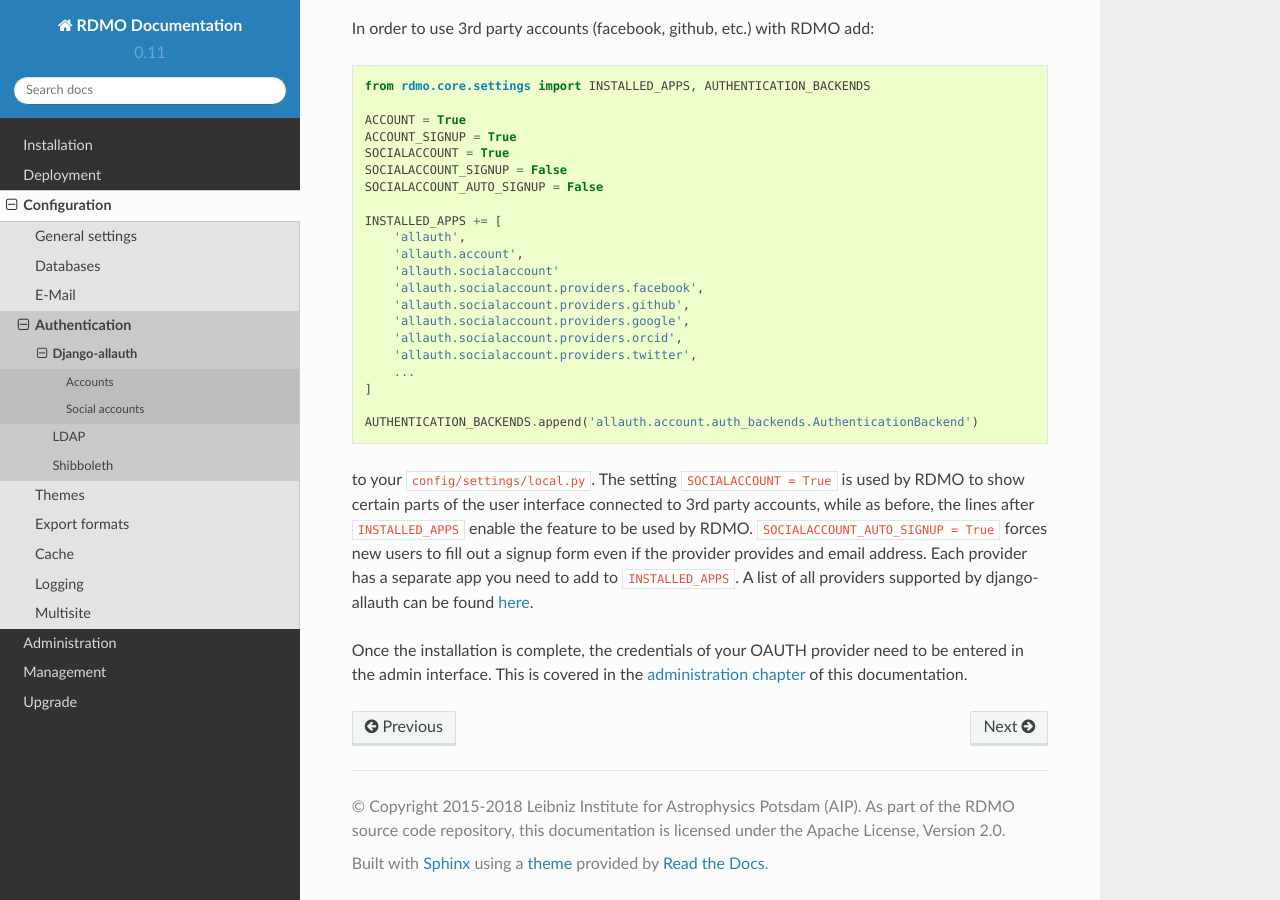
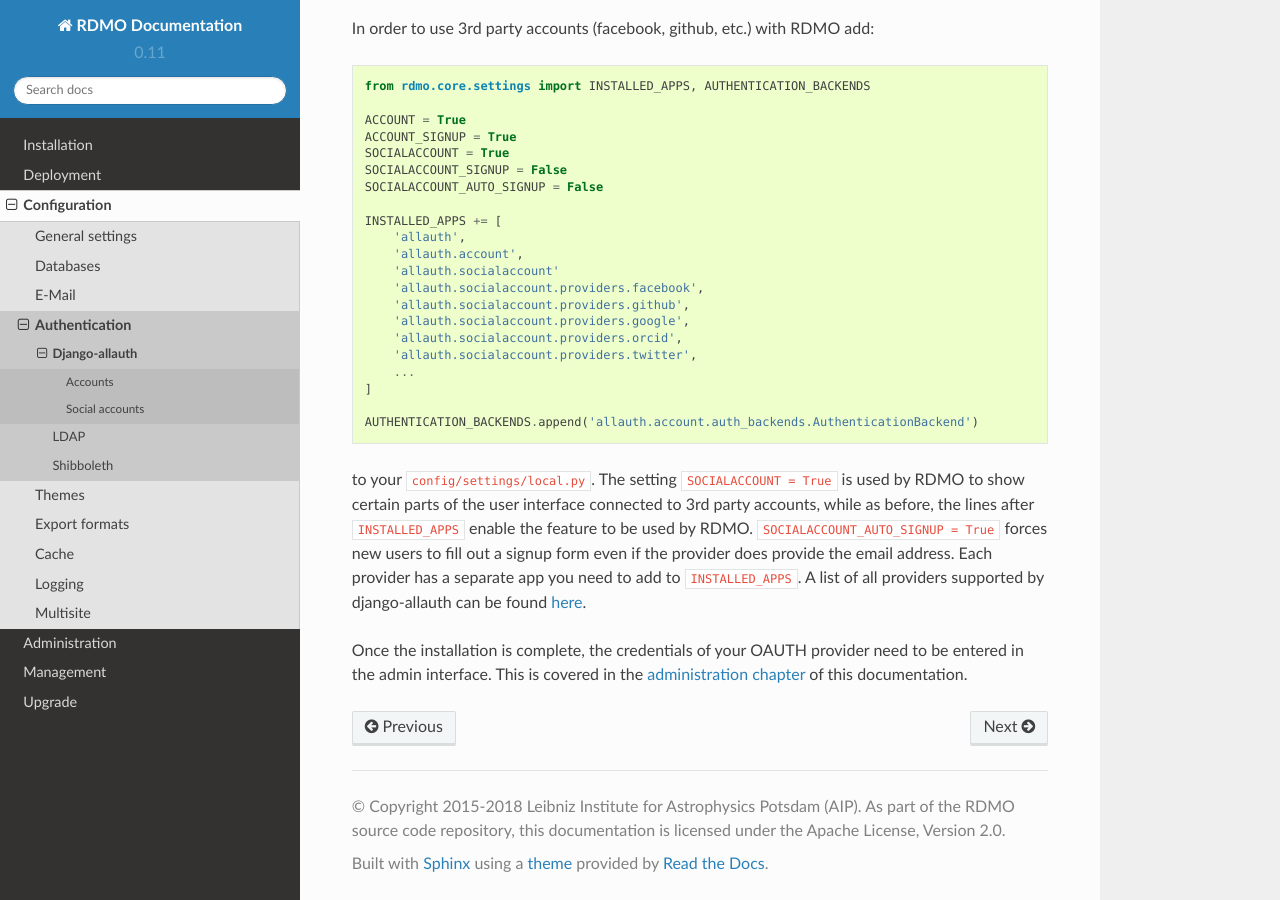
Before and after one commit to rdmorganiser/rdmo-docs, a Sphinx documentation site: the page built from docs/configuration/authentication/allauth.md, in a window 1280 px wide and 900 px high, scrolled down 912 px. Built offline with Sphinx 7.4.7 and the Read the Docs theme 2.0.0, drawn with Linux system fonts in a browser that asks for light colours.

Commit message:
Fix odd sentence

````diff
--- a/docs/configuration/authentication/allauth.md
+++ b/docs/configuration/authentication/allauth.md
@@ -25,7 +25,6 @@ AUTHENTICATION_BACKENDS.append('allauth.account.auth_backends.AuthenticationBack
 to your `config/settings/local.py`. The setting `ACCOUNT = True` enables the general django-allauth features in RDMO, while `ACCOUNT_SIGNUP = True` enables new users to register with your RDMO instance. `ACCOUNT_TERMS_OF_USE = False` disables the Terms of Use. If you set it to `True` every registering user will have to agree to your policy. The last lines enable django-allauth to be used by RDMO.
 
 The behavior of `django-allauth` can be further configured by the settings documented in the [django-allauth documentation](http://django-allauth.readthedocs.io/en/latest/configuration.html). RDMO sets some defaults, which can be found in `config/settings/base.py`.
-
 
 ## Social accounts
 
@@ -55,6 +54,6 @@ INSTALLED_APPS += [
 AUTHENTICATION_BACKENDS.append('allauth.account.auth_backends.AuthenticationBackend')
 ```
 
-to your `config/settings/local.py`. The setting `SOCIALACCOUNT = True` is used by RDMO to show certain parts of the user interface connected to 3rd party accounts, while as before, the lines after `INSTALLED_APPS` enable the feature to be used by RDMO. `SOCIALACCOUNT_AUTO_SIGNUP = True` forces new users to fill out a signup form even if the provider provides and email address. Each provider has a separate app you need to add to `INSTALLED_APPS`. A list of all providers supported by django-allauth can be found [here](http://django-allauth.readthedocs.io/en/latest/providers.html).
+to your `config/settings/local.py`. The setting `SOCIALACCOUNT = True` is used by RDMO to show certain parts of the user interface connected to 3rd party accounts, while as before, the lines after `INSTALLED_APPS` enable the feature to be used by RDMO. `SOCIALACCOUNT_AUTO_SIGNUP = True` forces new users to fill out a signup form even if the provider does provide the email address. Each provider has a separate app you need to add to `INSTALLED_APPS`. A list of all providers supported by django-allauth can be found [here](http://django-allauth.readthedocs.io/en/latest/providers.html).
 
 Once the installation is complete, the credentials of your OAUTH provider need to be entered in the admin interface. This is covered in the [administration chapter](../../administration/allauth.html) of this documentation.
````
